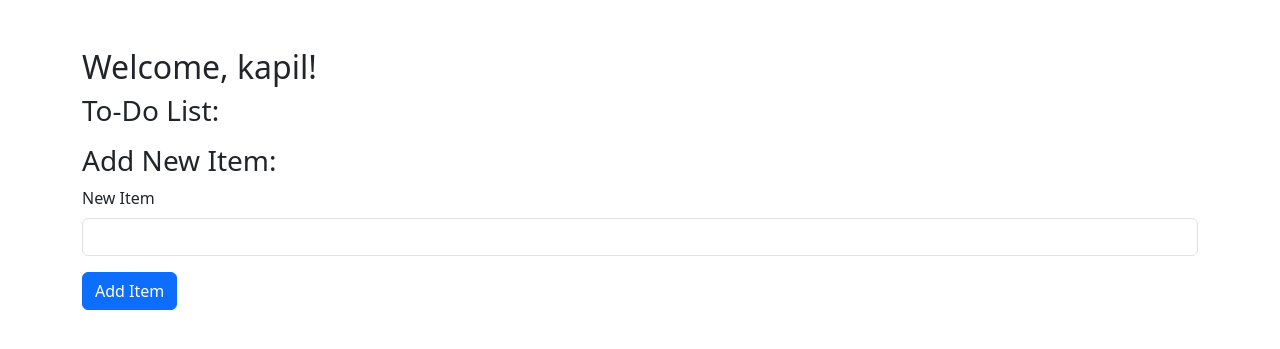
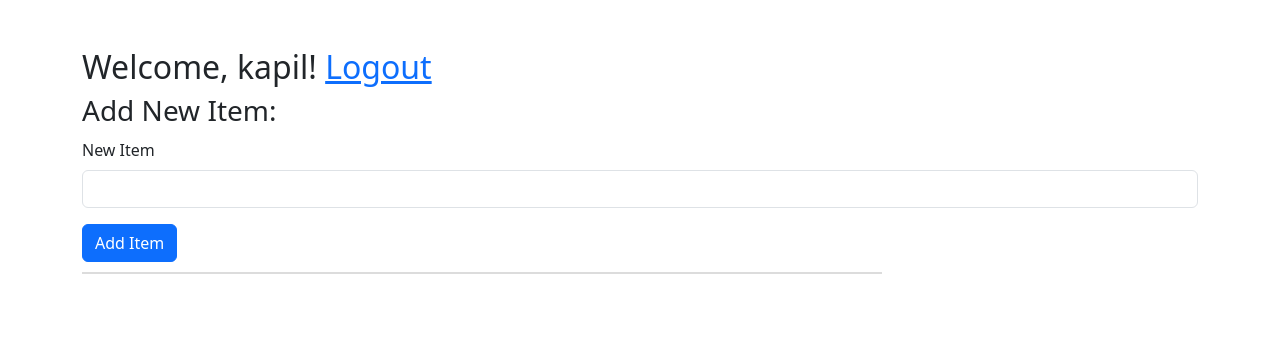
Before and after one commit to Dayteo/ToDoApp, a Flask app: page /todo in a window 1280 px wide. Shown: the top 349 px of the page. Run offline with Flask 3, Linux system fonts and the light colour scheme; a user stored in the database is signed in; some libraries are stand-ins or nearby versions.

Commit message:
fix UI and add logout

```diff
--- a/main.py
+++ b/main.py
@@ -81,7 +81,7 @@ def token_required(f):
 # Routes
 @app.route('/')
 def index():
-    return redirect(url_for('login'))
+    return redirect(url_for('register'))
 
 @app.route('/login', methods=['GET', 'POST'])
 def login():
@@ -178,7 +178,11 @@ def update_todo(todo_id):
         flash('To-Do item updated successfully!', 'success')
 
     return redirect(url_for('todo', token=request.args.get('token')))
-
+@app.route("/logout")
+@token_required
+def logout():
+    session.pop("user")
+    return redirect(url_for("login"))
 if __name__ == '__main__':
     db.create_all()
     app.run(debug=True)
--- a/templates/login.html
+++ b/templates/login.html
@@ -31,6 +31,7 @@
             <input type="hidden" name="token" value="{{ token }}">  <!-- Include the token value as a hidden input field -->
             {{ form.submit(class="btn btn-primary") }}
         </form>
+
     </div>
 </body>
 </html>
--- a/templates/register.html
+++ b/templates/register.html
@@ -35,6 +35,7 @@
             <input type="hidden" name="token" value="{{ token }}">  <!-- Include the token value as a hidden input field -->
             {{ form.submit(class="btn btn-primary") }}
         </form>
+        <a href="/login">If already register? Login here</a>
     </div>
 </body>
 </html>
--- a/templates/todo.html
+++ b/templates/todo.html
@@ -17,28 +17,10 @@
     {% endif %}
     {% endwith %}
     <div class="container mt-5">
-        <h2>Welcome, {{ current_user }}!</h2>
-        <h3>To-Do List:</h3>
-        <ul>
-            {% for todo in todo_list %}
-            <div class="d-flex align-items-center mb-2" style="flex-direction: row;">
-                {{ todo.item }}
-                <form action="/todo/update/{{ todo.id }}" method="POST" class="ms-3">
-                    {{ form.csrf_token }}
-                    {{ form.item(class="form-control d-inline-block") }}
+        <h2>Welcome, {{ current_user }}! <a href="/logout">Logout</a> </h2>
 
-                    <button type="submit" class="btn btn-primary btn-sm">Update</button>
-                </form>
-                <form action="/todo/delete/{{ todo.id }}" method="POST" class="ms-3">
-                    {{ form.csrf_token }}
-                    <input type="hidden" name="_method" value="DELETE">
-                    <button type="submit" class="btn btn-danger btn-sm">Delete</button>
-                </form>
-            </div>
-            {% endfor %}
-        </ul>
         <h3>Add New Item:</h3>
-        <form action="{{url_for('todo')}}" method="POST">
+        <form action="{{url_for('todo')}}" method="POST" style="margin: 10px 0px;">
             {{ form.csrf_token }}
             <div class="mb-3">
                 {{ form.item.label(class="form-label") }}
@@ -47,6 +29,28 @@
 
             {{ form.submit(class="btn btn-primary") }}
         </form>
+        <div style="width: 100vh; height: 2px; background-color: gainsboro;"></div>
+        <div class="d-flex" style="flex-direction: column; margin: 10px 0px;">
+            {% for todo in todo_list %}
+            <div class="d-flex align-items-center mb-2" style="flex-direction: row; width: 100vw;">
+                <h3>{{ todo.item }}</h3>
+                <form action="/todo/update/{{ todo.id }}" method="POST" class="ms-3">
+                    {{ form.csrf_token }}
+                    <div class="d-flex">
+                        {{ form.item(class="form-control d-inline-block") }}
+
+                        <button type="submit" class="btn btn-primary btn-sm">Update</button>
+                    </div>
+                </form>
+                <form action="/todo/delete/{{ todo.id }}" method="POST" class="ms-3">
+                    {{ form.csrf_token }}
+                    <input type="hidden" name="_method" value="DELETE">
+                    <button type="submit" class="btn btn-danger btn-sm">Delete</button>
+                </form>
+            </div>
+            <div style="width: 100vh; height: 2px; background-color: gainsboro;"></div>
+            {% endfor %}
+        </div>
         {% if error_message %}
         <div class="alert alert-danger mt-3" role="alert">
             {{ error_message }}
```
Also changed, not shown: instance/todo.db.
